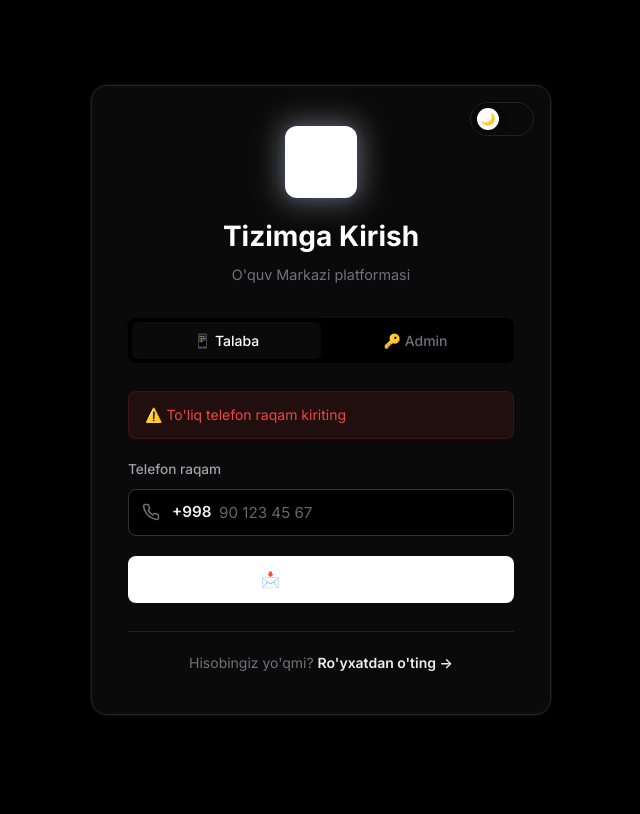
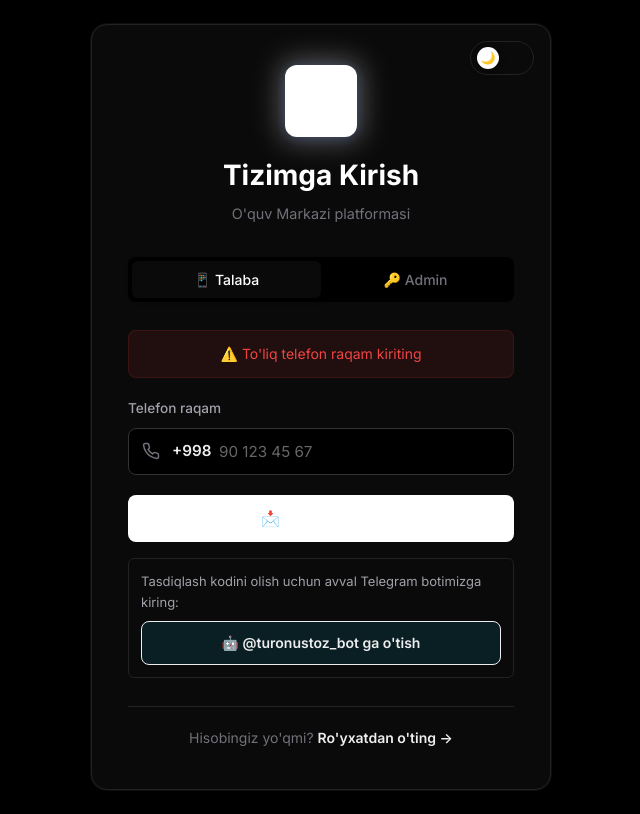
Before and after one commit to MuhammadDevelop/teacher, a React (Vite) app: page / in a window 1280 px wide. Both pictures are taken after a click on the button "📩 Kod yuborish". Shown: the whole page, without its empty margins (319-959 px from the left). Built offline with nearby package versions, Linux system fonts and the light colour scheme.

Commit message:
📱 Login va Registratsiya qismlarida Telegram bot linklari chiqarildi

```diff
--- a/src/pages/LoginPage.jsx
+++ b/src/pages/LoginPage.jsx
@@ -144,7 +144,16 @@ function LoginPage({ onLogin, onNavigate }) {
           <button className={`auth-tab ${tab === 'admin' ? 'active' : ''}`} onClick={() => { setTab('admin'); setError('') }}>🔑 Admin</button>
         </div>
 
-        {error && <div className="alert alert-error">⚠️ {error}</div>}
+        {error && (
+          <div className="alert alert-error" style={{display:'flex', flexDirection:'column', gap:'8px'}}>
+            <span>⚠️ {error}</span>
+            {error.toLowerCase().includes('bot') && (
+              <a href="https://t.me/turonustoz_bot" target="_blank" rel="noreferrer" style={{color:'#fff', textDecoration:'underline', fontWeight:600}}>
+                🤖 Botga o'tish va raqamni yuborish
+              </a>
+            )}
+          </div>
+        )}
         {success && <div className="alert alert-success">✅ {success}</div>}
 
         {tab === 'student' ? (
@@ -161,9 +170,15 @@ function LoginPage({ onLogin, onNavigate }) {
                     className="input-with-prefix" />
                 </div>
               </div>
-              <button className="gradient-btn" onClick={handleSendCode} disabled={loading}>
+              <button className="gradient-btn" onClick={handleSendCode} disabled={loading} style={{marginBottom:'16px'}}>
                 {loading ? <span className="spinner" /> : '📩 Kod yuborish'}
               </button>
+              <div style={{background:'var(--glass-bg)', padding:'12px', borderRadius:'var(--radius-sm)', border:'1px solid var(--glass-border)'}}>
+                <p style={{fontSize:'13px', color:'var(--text-secondary)', margin:'0 0 8px'}}>Tasdiqlash kodini olish uchun avval Telegram botimizga kiring:</p>
+                <a href="https://t.me/turonustoz_bot" target="_blank" rel="noreferrer" style={{display:'inline-flex', alignItems:'center', justifyContent:'center', width:'100%', padding:'10px', background:'rgba(0, 210, 255, 0.1)', color:'var(--accent-cyan)', border:'1px solid var(--accent-cyan)', borderRadius:'8px', textDecoration:'none', fontWeight:600, fontSize:'14px'}}>
+                  🤖 @turonustoz_bot ga o'tish
+                </a>
+              </div>
             </div>
           ) : (
             <div className="form-section" key="step2">
--- a/src/pages/RegisterPage.jsx
+++ b/src/pages/RegisterPage.jsx
@@ -98,12 +98,27 @@ function RegisterPage({ onNavigate }) {
           <div style={{fontSize: '64px', marginBottom: '16px'}}>✅</div>
           <h2 style={{color: 'var(--text-primary)', marginBottom: '12px', fontSize: '24px'}}>Muvaffaqiyatli!</h2>
           <p style={{color: 'var(--text-secondary)', marginBottom: '24px', lineHeight: '1.6'}}>
-            Ro'yxatdan o'tdingiz! Endi Telegram botga <b style={{color: 'var(--accent-cyan)'}}>/start</b> yozing va telefon raqamingizni yuboring.
-            <br/>Sizga <b style={{color: 'var(--accent-cyan)'}}>tasdiqlash kodi</b> yuboriladi.
+            Ro'yxatdan o'tdingiz! Tizimga kirish uchun avval <b>Telegram botimizga</b> kirib raqamingizni tasdiqlashingiz kerak.
           </p>
+          <a href="https://t.me/turonustoz_bot" target="_blank" rel="noreferrer"
+             style={{
+               display: 'inline-block',
+               background: 'var(--accent-cyan)',
+               color: '#000',
+               fontWeight: 'bold',
+               padding: '14px 24px',
+               borderRadius: '12px',
+               textDecoration: 'none',
+               marginBottom: '24px',
+               boxShadow: '0 4px 15px rgba(0, 210, 255, 0.3)'
+             }}>
+            🤖 Telegram Botga O'tish
+          </a>
           <div style={{background: 'var(--glass-bg)', border: '1px solid var(--glass-border)', borderRadius: '12px', padding: '16px', marginBottom: '24px'}}>
             <p style={{color: 'var(--text-muted)', fontSize: '14px', margin: 0}}>
-              📱 Bot → /start → Raqam yuboring → Kod oling → Saytda kiriting
+              1. Botga o'ting va <b>/start</b> bosing.<br/>
+              2. <b>📞 Raqam yuborish</b> tugmasini bosing.<br/>
+              3. Qaytib kelib tizimga kiring.
             </p>
           </div>
           <button className="gradient-btn" onClick={onNavigate} style={{width: '100%'}}>
```
